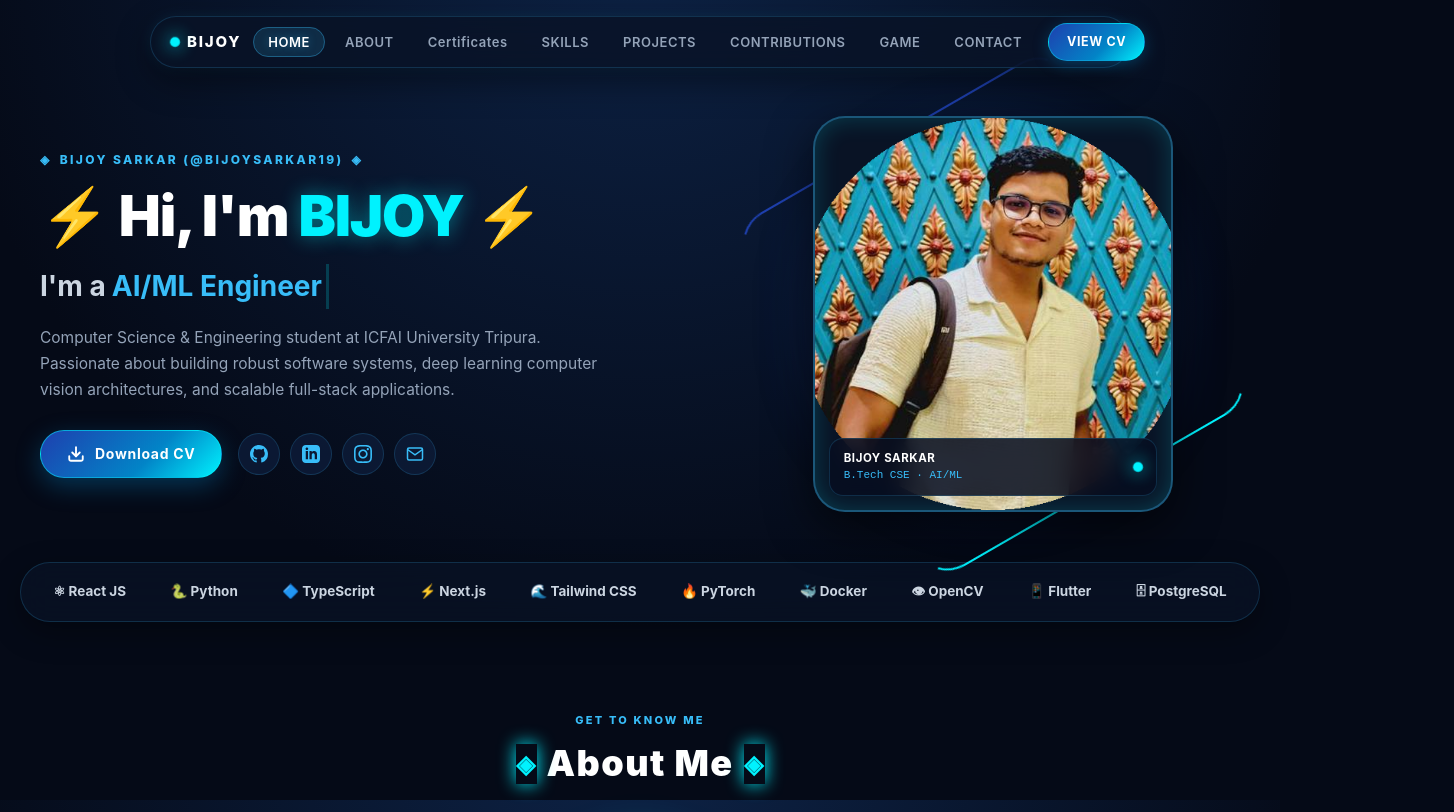
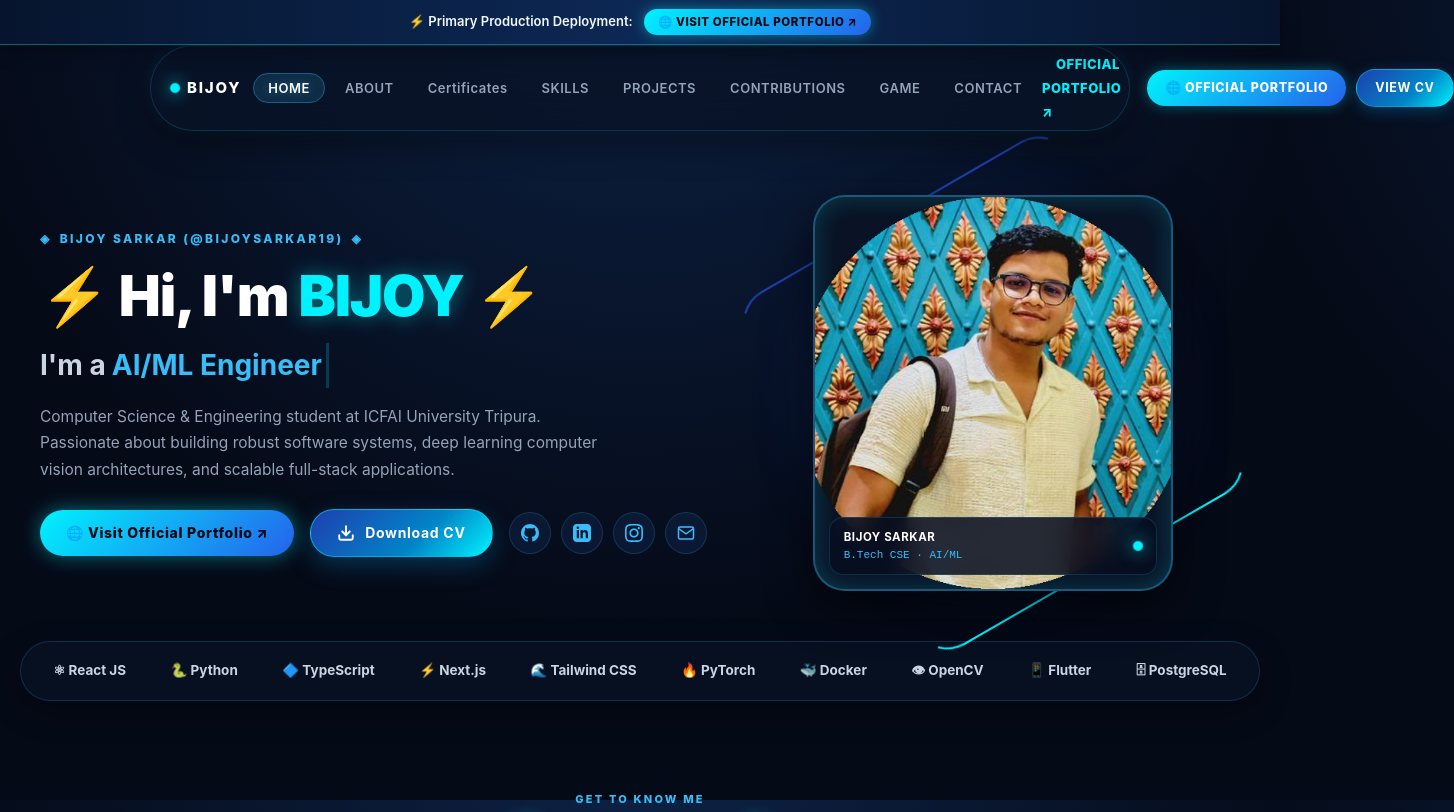
Before and after one commit to BijoySarkar19/BijoySarkar19, a plain HTML site: page index.html in a window 1280 px wide. Shown: the top 812 px of the page, 1454 px wide, since content can reach past the window. Drawn offline with Linux system fonts and the light colour scheme.

Commit message:
Restore preview launcher in README, add official portfolio across preview.html, and hide search keywords from visible profile

```diff
--- a/index.html
+++ b/index.html
@@ -1605,6 +1605,13 @@
   </style>
 </head>
 <body>
+  <!-- Official Portfolio Banner -->
+  <div style="background: linear-gradient(90deg, #06152d 0%, #0d2855 50%, #06152d 100%); border-bottom: 1px solid rgba(0, 242, 254, 0.35); padding: 9px 16px; text-align: center; font-size: 13px; font-weight: 600; color: #f0f6fc; box-shadow: 0 4px 20px rgba(0, 0, 0, 0.4); position: relative; z-index: 1002;">
+    <span>⚡ Primary Production Deployment:</span>
+    <a href="https://bijoy-sarkar-portfolio.vercel.app/" target="_blank" rel="noopener" style="display: inline-flex; align-items: center; gap: 6px; margin-left: 8px; padding: 4px 14px; background: linear-gradient(135deg, #00f2fe, #2563eb); color: #040914; border-radius: 9999px; text-decoration: none; font-weight: 800; font-size: 11.5px; letter-spacing: 0.05em; box-shadow: 0 0 14px rgba(0, 242, 254, 0.45); transition: all 0.2s ease;">
+      🌐 VISIT OFFICIAL PORTFOLIO ↗
+    </a>
+  </div>
 
   <!-- ========================================================
        TOPBAR NAVIGATION BAR (Centered Floating Pill)
@@ -1624,9 +1631,11 @@
         <li><a href="#contributions">CONTRIBUTIONS</a></li>
         <li><a href="#game">GAME</a></li>
         <li><a href="#contact">CONTACT</a></li>
+        <li><a href="https://bijoy-sarkar-portfolio.vercel.app/" target="_blank" rel="noopener" style="color: var(--cyan); font-weight: 800;">OFFICIAL PORTFOLIO ↗</a></li>
       </ul>
 
       <div class="nav-actions">
+        <a href="https://bijoy-sarkar-portfolio.vercel.app/" target="_blank" rel="noopener" class="nav-cta" style="background: linear-gradient(135deg, #00f2fe, #2563eb); color: #040914; font-weight: 800; border: none; box-shadow: 0 0 14px rgba(0, 242, 254, 0.35);">🌐 Official Portfolio</a>
         <a href="https://github.com/BijoySarkar19/Bijoy_Sarkar_CV/blob/main/Bijoy_Sarkar_CV.pdf" target="_blank" rel="noopener" class="nav-cta">View CV</a>
         <button class="menu-toggle" onclick="toggleMobileMenu()" aria-label="Toggle navigation menu" id="menuToggleBtn">
           <span class="hamburger-bar"></span>
@@ -1657,6 +1666,9 @@
           Computer Science &amp; Engineering student at ICFAI University Tripura. Passionate about building robust software systems, deep learning computer vision architectures, and scalable full-stack applications.
         </p>
         <div class="hero-actions">
+          <a href="https://bijoy-sarkar-portfolio.vercel.app/" target="_blank" rel="noopener" class="btn-download-cv" style="background: linear-gradient(135deg, #00f2fe, #2563eb); color: #040914; font-weight: 800; border: none; box-shadow: 0 0 20px rgba(0, 242, 254, 0.45);">
+            🌐 Visit Official Portfolio ↗
+          </a>
           <a href="https://github.com/BijoySarkar19/Bijoy_Sarkar_CV/raw/refs/heads/main/Bijoy_Sarkar_CV.pdf" target="_blank" rel="noopener" class="btn-download-cv">
             <svg width="18" height="18" viewBox="0 0 24 24" fill="none" stroke="currentColor" stroke-width="2.5" stroke-linecap="round" stroke-linejoin="round"><path d="M21 15v4a2 2 0 0 1-2 2H5a2 2 0 0 1-2-2v-4"/><polyline points="7 10 12 15 17 10"/><line x1="12" y1="15" x2="12" y2="3"/></svg>
             Download CV
@@ -2131,8 +2143,9 @@
               <span class="project-tag">Tailwind</span>
               <span class="project-tag">Vercel</span>
             </div>
-            <div class="project-links">
-              <a href="https://github.com/BijoySarkar19/Bijoy-Sarkar-portfolio" target="_blank" rel="noopener" class="btn-project primary">GitHub Repo</a>
+            <div class="project-links" style="display: flex; gap: 8px;">
+              <a href="https://bijoy-sarkar-portfolio.vercel.app/" target="_blank" rel="noopener" class="btn-project primary" style="background: linear-gradient(135deg, #00f2fe, #2563eb); color: #040914; font-weight: 800; border: none;">Official Portfolio ↗</a>
+              <a href="https://github.com/BijoySarkar19/Bijoy-Sarkar-portfolio" target="_blank" rel="noopener" class="btn-project" style="background: rgba(14, 28, 56, 0.75); border: 1px solid var(--border-color); color: #fff;">GitHub Repo</a>
             </div>
           </div>
         </article>
@@ -2426,8 +2439,7 @@
       </div>
       <p class="footer-small">Designed &amp; Engineered by <a href="https://github.com/BijoySarkar19" rel="me author" style="color: var(--cyan); text-decoration: none; font-weight: 700;">Bijoy Sarkar (@BijoySarkar19)</a> · Powered by Code · Built with Curiosity</p>
       <div class="footer-seo-tags" style="text-align: center; margin-top: 14px; font-size: 11px; color: var(--text-dim); line-height: 1.6;">
-        <span><b>Official Profile:</b> <a href="https://github.com/BijoySarkar19" rel="me author" style="color: var(--sky); text-decoration: underline;">https://github.com/BijoySarkar19</a> &nbsp;·&nbsp; <b>LinkedIn:</b> <a href="https://www.linkedin.com/in/bijoysarkar19" rel="me noopener" target="_blank" style="color: var(--sky); text-decoration: underline;">linkedin.com/in/bijoysarkar19</a> &nbsp;·&nbsp; <b>CV:</b> <a href="https://github.com/BijoySarkar19/Bijoy_Sarkar_CV/raw/refs/heads/main/Bijoy_Sarkar_CV.pdf" target="_blank" style="color: var(--sky); text-decoration: underline;">Bijoy Sarkar CV</a></span><br>
-        <span><b>Search Keywords:</b> Bijoy Sarkar · BijoySarkar19 · Bijoy Sarkar GitHub · Software Developer Agartala · AI/ML Engineer Tripura · ICFAI University Tripura B.Tech CSE · SentinelEdge · CivicLens Core · Rakshak-AI · Road Segmentation · 535+ GitHub Contributions</span>
+        <span><b>Official Profile:</b> <a href="https://github.com/BijoySarkar19" rel="me author" style="color: var(--sky); text-decoration: underline;">https://github.com/BijoySarkar19</a> &nbsp;·&nbsp; <b>LinkedIn:</b> <a href="https://www.linkedin.com/in/bijoysarkar19" rel="me noopener" target="_blank" style="color: var(--sky); text-decoration: underline;">linkedin.com/in/bijoysarkar19</a> &nbsp;·&nbsp; <b>CV:</b> <a href="https://github.com/BijoySarkar19/Bijoy_Sarkar_CV/raw/refs/heads/main/Bijoy_Sarkar_CV.pdf" target="_blank" style="color: var(--sky); text-decoration: underline;">Bijoy Sarkar CV</a></span>
       </div>
     </footer>
 
```
Also changed, not shown: preview.html (+16 -4 lines), sitemap.xml (+9 -2 lines), 1 other file.
